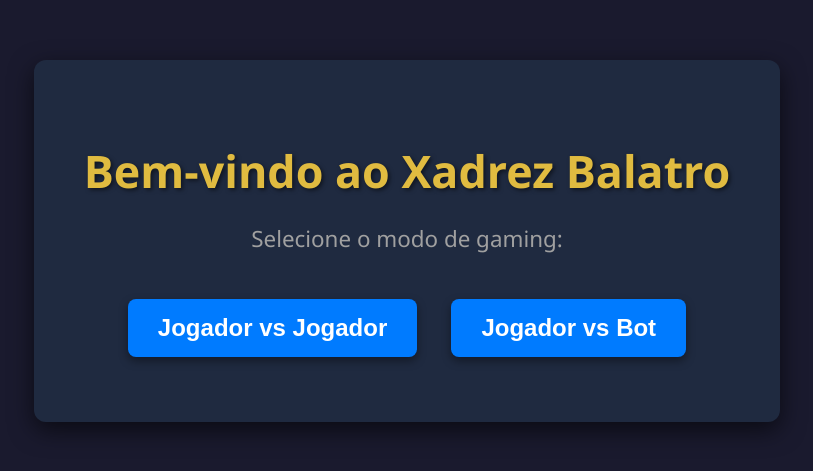
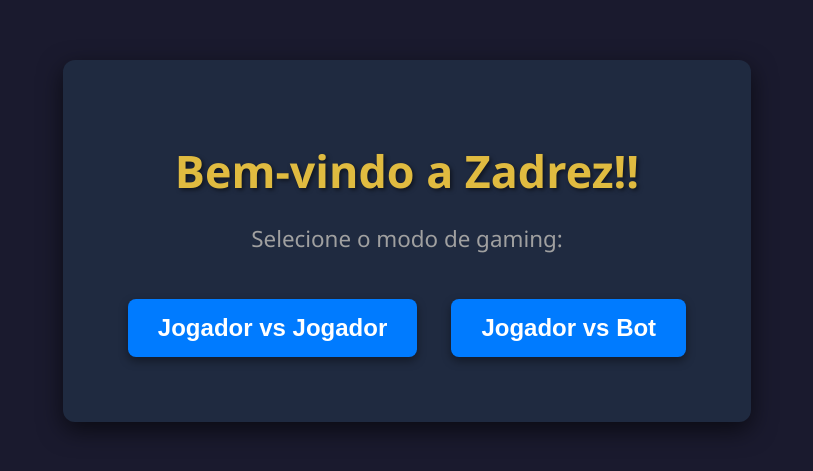
Before and after one commit to LuisAugusto2005/Cheeesss, a plain HTML site: page tabuleiro.html in a window 1280 px wide. Shown: the part 159-630 px from the top of the page, without its empty margins (233-1046 px from the left). Drawn offline with Linux system fonts and the light colour scheme.

Commit message:
ZADREZ!!

```diff
--- a/tabuleiro.html
+++ b/tabuleiro.html
@@ -11,7 +11,7 @@
 <body>
 
   <div id="menu-container">
-    <h1>Bem-vindo ao Xadrez Balatro</h1>
+    <h1>Bem-vindo a Zadrez!!</h1>
     <p>Selecione o modo de gaming:</p>
     <button id="pvpButton">Jogador vs Jogador</button>
     <button id="pvbButton">Jogador vs Bot</button>
```
